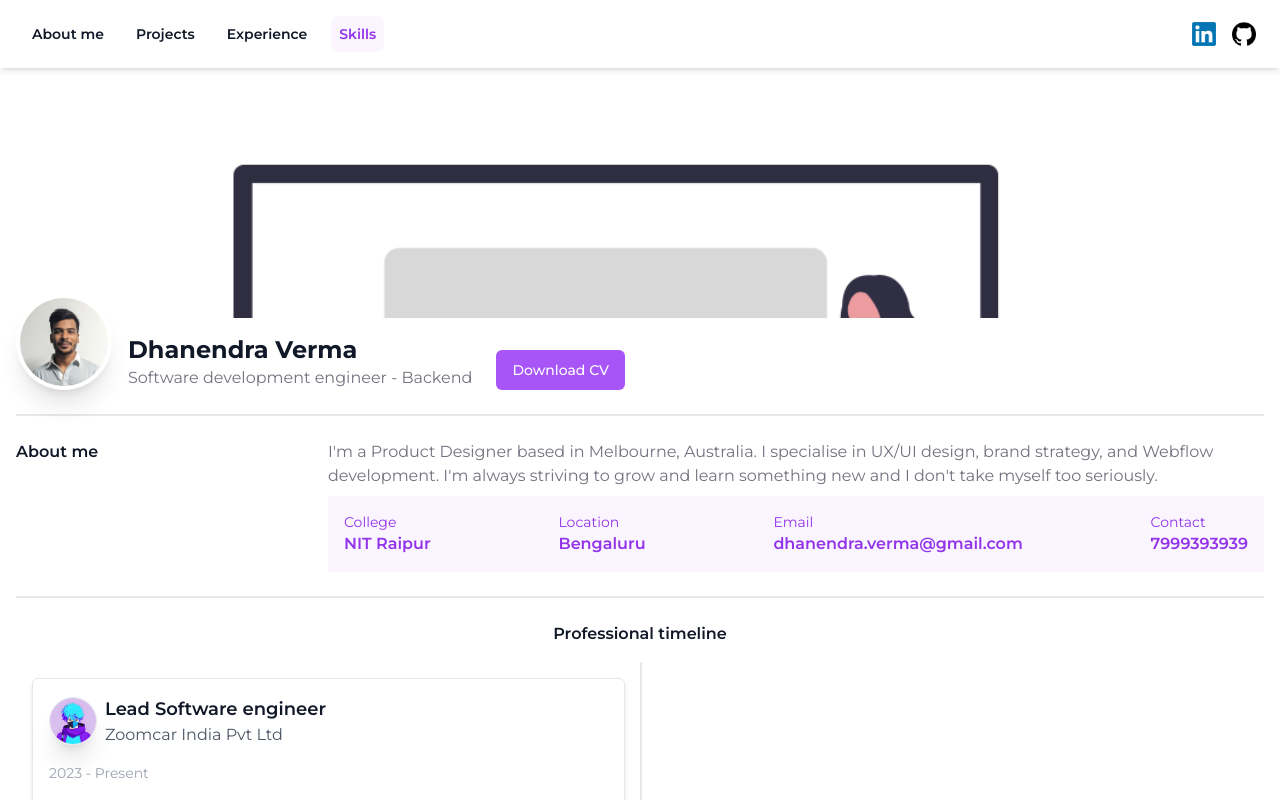
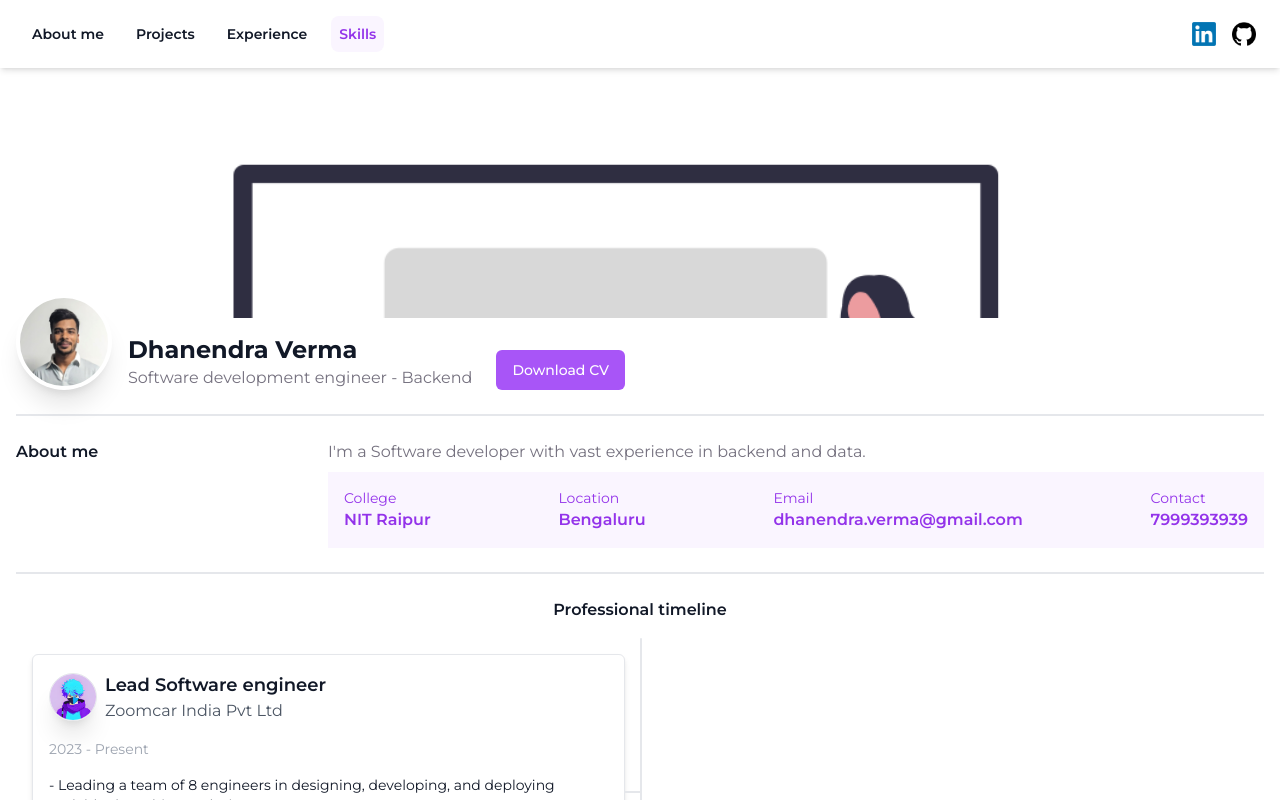
Before and after one commit to deepeshmi26/portfolio-nextjs-tailwind-shadcn, a Next.js app: page / in a window 1280 px wide. Shown: the top 800 px of the page. Built offline with nearby package versions, Linux system fonts and the light colour scheme.

Commit message:
More build fix

```diff
--- a/app/page.tsx
+++ b/app/page.tsx
@@ -14,10 +14,7 @@ const HomePage: FC = () => {
       <Section id="about-me" title="About me">
         <div className="flex flex-col gap-2">
           <p>
-            I'm a Product Designer based in Melbourne, Australia. I specialise
-            in UX/UI design, brand strategy, and Webflow development. I'm always
-            striving to grow and learn something new and I don't take myself too
-            seriously.
+            I'm a Software developer with vast experience in backend and data.
           </p>
           <div className="bg-purple-50 text-purple-600 p-4 flex flex-row flex-wrap gap-4 justify-between">
             <div className="">
```
Also changed, not shown: .eslintrc.json.
